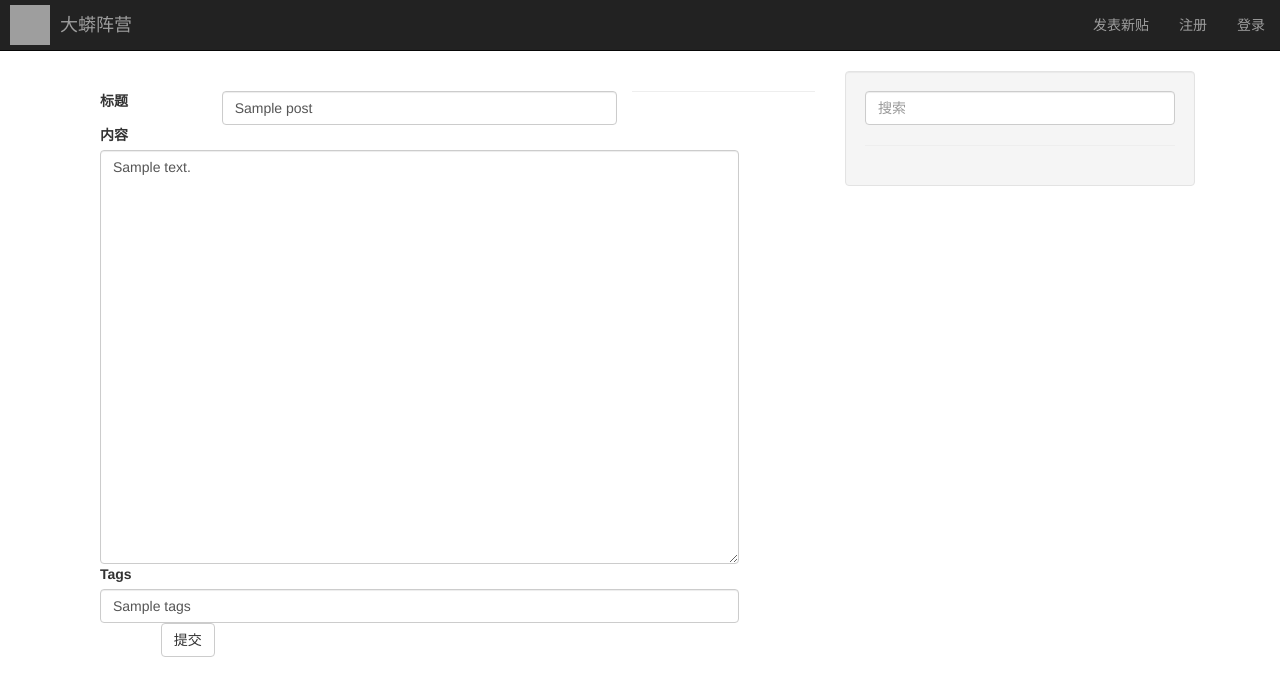
After one commit to ML1578/bbs, a Django app: template post/templates/edit_post.html in a window 1280 px wide. The commit adds this page. Shown: the top 696 px of the page. Run offline with Django 3.2, Linux system fonts and the light colour scheme; the template is opened without the code that fills it: most values are stand-ins (such as "Sample title", 1, 10 or a date in 2020); some libraries are stand-ins or nearby versions; grey boxes are pictures that could not be loaded.

Commit message:
完成了帖子修改功能

```diff
--- /dev/null
+++ b/post/templates/edit_post.html
@@ -0,0 +1,37 @@
+{% extends "base.html" %}
+
+{% block container %}
+<form class="form-hoeizontal" method="POST" action="/post/edit/">
+    {% csrf_token %}
+    <div class="form-group">
+        <label class="col-sm-2 control-label">标题</label>
+        <div class="col-sm-7">
+            <input class="form-control" type="text" name="title" value="{{ post.title }}">
+        </div>
+    </div>
+
+    <hr>
+
+    <div class="form-group">
+        <label class="col-sm-5 control-label">内容</label>
+        <div class="col-sm-11">
+            <textarea class="form-control" rows="20" name="content">{{ post.content }}</textarea>
+        </div>
+    </div>
+
+    <div class="form-group">
+       <label class="col-sm-5 control-label">Tags</label>
+        <div class="col-sm-11">
+            <input class="form-control" type="text" name="tags" value="{{ tags }}">
+        </div>
+    </div>
+
+    <input type="hidden" name="post_id" value="{{ post.id }}">
+
+    <div class="form-group">
+        <div class="col-sm-offset-1 col-sm-6">
+            <button type="submit" class="btn btn-default">提交</button>
+        </div>
+    </div>
+</form>
+{% endblock %}
```
Also changed, not shown: post/templates/create_post.html (+4 -4 lines), post/views.py (+14 -2 lines).
